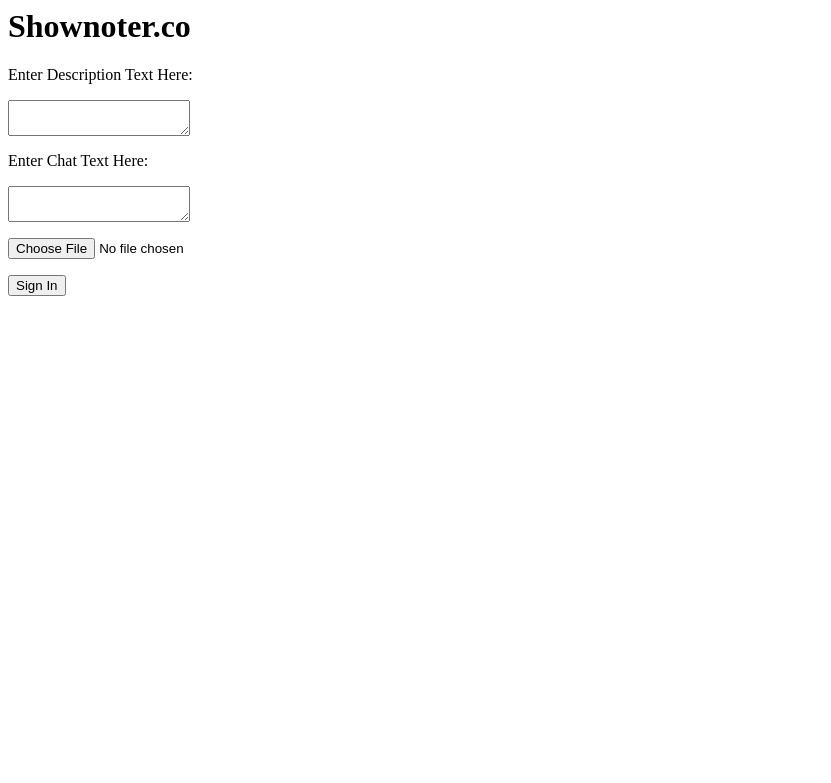
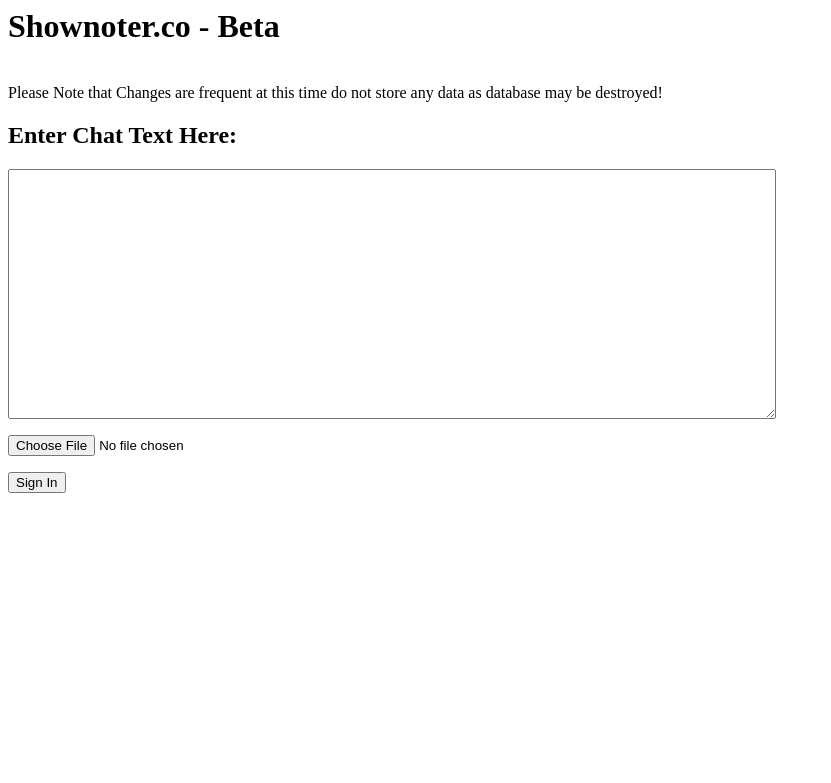
Before and after one commit to kjaymiller/shownoter, a Flask app: page / in a window 1280 px wide. Shown: the top 783 px of the page, without its empty margins (0-831 px from the left). Run offline with Flask 2, Linux system fonts and the light colour scheme; parts of the project's set-up code (start-up, migrations or seed data) failed here and were passed over.

Commit message:
CSS Design to Index.html
current status: broken
removed description from index. will be added to an in between line.

```diff
--- a/app/forms.py
+++ b/app/forms.py
@@ -1,8 +1,9 @@
 from flask.ext.wtf import Form
-from wtforms import TextAreaField, FileField
+from wtforms import TextAreaField, FileField, BooleanField
 from wtforms import SubmitField
 
 class TextInput(Form):
     description_input = TextAreaField('text_input')
     chat_input = TextAreaField('text_input')
     file_input = FileField('file_input')
+    markdown_check = BooleanField('markdown_check')
--- /dev/null
+++ b/app/static/main.css
@@ -0,0 +1,14 @@
+h1 a{
+    font-size: 32px;
+    color: black;
+    text-decoration: none;
+}
+
+#link_input {
+ width: 768px;
+}
+
+textarea {
+    width: 100%;
+    height: 250px;
+}
--- a/app/templates/base.html
+++ b/app/templates/base.html
@@ -1,6 +1,12 @@
 <html>
+    <head>
+        <title>Shownoter.co - Beta</title>
+        <link rel="stylesheet" href="static/main.css">
+    </head>
     <body>
-        <h1>Shownoter.co</h1>
+        <h1><a href="http://localhost:5000">Shownoter.co - Beta</a></h1>
+        <br>Please Note that Changes are frequent at this time do not store any data as database may be destroyed!
+        {% block content %}{% endblock %}
         {% with messages = get_flashed_messages() %}
             {% if messages %}
                 {% for message in messages %}
@@ -10,6 +16,5 @@
                 {% endfor %}
             {% endif %}
         {% endwith %}
-        {% block content %}{% endblock %}
     </body>
 </html>
--- a/app/templates/index.html
+++ b/app/templates/index.html
@@ -1,13 +1,12 @@
 {% extends "base.html" %}
 {% block content %}
-       <form action="" method="post" name="EnterText">
-            {{ form.hidden_tag() }}
-            <p> Enter Description Text Here: </p>
-            {{ form.description_input }}
-            <p>Enter Chat Text Here: </p>
-            {{ form.chat_input }}
-            <p>{{ form.file_input }} </p>
+<div id="link_input">
+       <form action="" method="post" name="EnterText" enctype="multipart/form-data">
+            {{form.hidden_tag()}}
+            <p><h2>Enter Chat Text Here:</h2>
+            {{form.chat_input}} </p>
+            <p>{{form.file_input}} </p>
             <p><input type="submit" value="Sign In"></p>
         </form>
-
+    </div>
 {% endblock %}
--- a/app/templates/results.html
+++ b/app/templates/results.html
@@ -1,7 +1,7 @@
 {% extends "base.html" %}
 {% block content %}
     {{results}}
-    <form action="/download/{{path}}" method="post" enctype="multipart/form-data">
+    <form action="/download/{{path}}" method="get" enctype="multipart/form-data">
     <p>
     You can view your link anytime at <a href='http://localhost:5000/results/{{path}}'> http://localhost:5000/results/{{path}}</a>
     </p>
--- a/app/views.py
+++ b/app/views.py
@@ -17,10 +17,7 @@ from markdown import markdown
 @app.route('/index', methods=['GET', 'POST'])
 def index():
     form = TextInput()
-
     if form.validate_on_submit():
-        description = form.description_input.data
-
         if form.file_input.data:
             flash('file detected')
             file = request.files['file_input']
@@ -28,44 +25,65 @@ def index():
 
         else:
             chat_text = form.chat_input.data
+
         #Detect Links and saves them to list
-        chat_links = map(shownoter.valid_link, shownoter.link_detect(chat_text))
-        db_links =[]
+        chat_links = shownoter.link_detect(chat_text)
+        db_links = []
+        errors = []
         for link in chat_links:
-            db_links.append(shownoter.create_markdown(link, shownoter.title(link)))
-        shownotes = shownoter.combine_shownotes(
-                description = description,
-                links = shownoter.links_to_string(db_links),
-                html=True)
-        id = mongo.save_to_db(description, db_links)
+            site = shownoter.valid_link(link)
+            if not site:
+                continue
+            url = site.url
 
-        return render_template('results.html',
-            results=Markup(shownotes),
-            path=id)
+            image = shownoter.image_detect(url)
+            if not image:
+                title = shownoter.title(site)
 
-
+            db_links.append(shownoter.create_markdown(url, title))
     return render_template('index.html', form=form)
 
+#@app.route('/description', methods=['GET', 'POST'])
+#def desc():
+#    form = TextInput()
+#
+#    if form.validate_on_submit():
+#        description = form.description_input.data
+#
+#        shownotes = shownoter.combine_shownotes(
+#                description = description,
+#                links = shownoter.links_to_string(db_links),
+#                html=html)
+#
+#        #saves information to the MongoDB
+#        id = mongo.save_to_db(description, db_links)
+#            results=Markup(shownotes),
+#            path=id,
+#            html=html)
+#
+#
+#    return render_template('index.html', form=form)
+
 @app.route('/results/<id>', methods=['GET', 'POST'])
-def results(id):
+def results(id, html):
     result = mongo.retrieve(id)
     shownotes = shownoter.combine_shownotes(
             description=result['description'],
             links=shownoter.links_to_string(result['links']),
-            html=True)
+            html=html)
 
     return render_template('results.html',
             results=Markup(shownotes),
             path=id,
             )
 
-@app.route('/download/<id>', methods=['POST'])
+@app.route('/download/<id>', methods=['GET'])
 def download_file(id):
     result = mongo.retrieve(id)
     shownotes = shownoter.combine_shownotes(
             description=result['description'],
             links=shownoter.links_to_string(result['links']),
-            html=True)
+            html=False)
 
     response = make_response(shownotes)
     response.headers['Content-Disposition'] = 'attachment; filename=results.txt'
```
Also changed, not shown: app/shownoter.py (+40 -14 lines).
